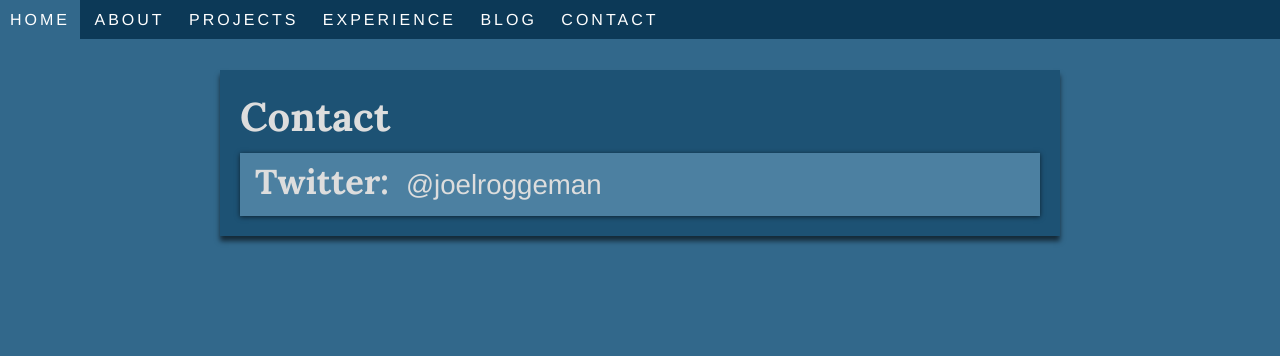
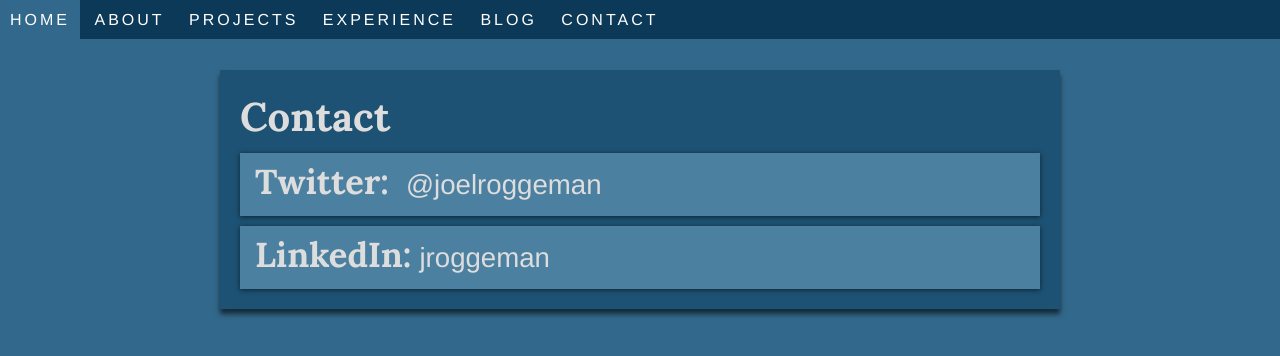
Before and after one commit to jroggeman/jroggeman.github.io, a Jekyll site: the page built from contact/index.html, in a window 1280 px wide. Shown: the top 356 px of the page. Built offline with Jekyll 4.4.1, drawn with Linux system fonts in a browser that asks for light colours.

Commit message:
Add linkedin

```diff
--- a/contact/index.html
+++ b/contact/index.html
@@ -9,4 +9,10 @@ layout: default
             <h2>Twitter: <span class="subheading">@joelroggeman</span></h2>
         </a>
     </li>
+    <li>
+        <a href="https://www.linkedin.com/in/jroggeman" class="card"
+                                                        target="_blank">
+            <h2>LinkedIn:<span class="subheading">jroggeman</span></h2>
+        </a>
+    </li>
 </ul>
```
